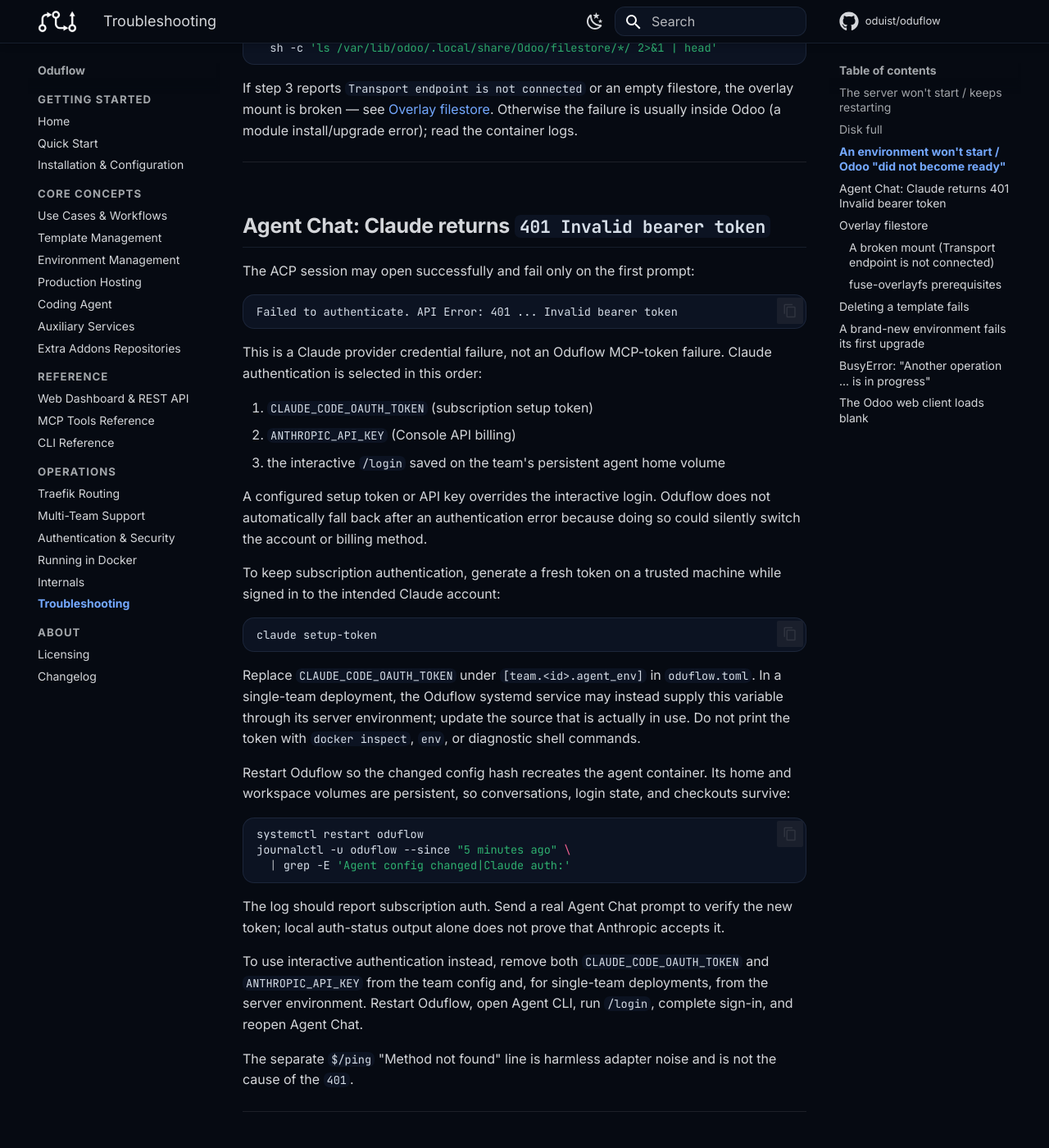
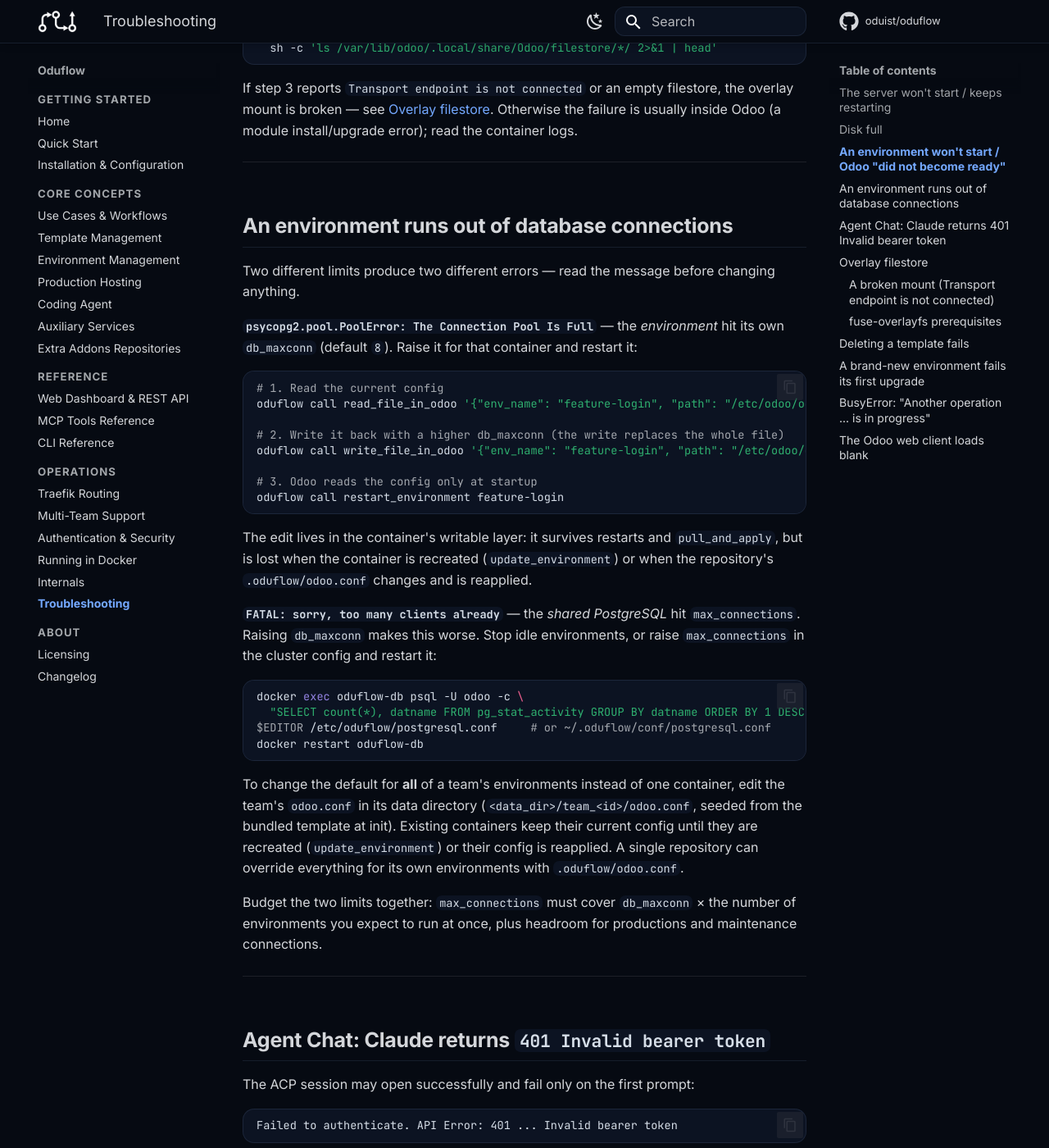
Before and after one commit to oduist/oduflow, an MkDocs documentation site: the page built from docs/troubleshooting.md, in a window 1280 px wide and 1400 px high, scrolled down 2069 px. Shown: the whole window at 82% size. Built offline with MkDocs 1.6.1 and Material for MkDocs 9.7.7, drawn with Linux system fonts in a browser that asks for light colours; comment, search, counter and statistics services are not loaded.

Commit message:
Tell agents how to handle an exhausted DB connection pool
An agent that hit `psycopg2.pool.PoolError: The Connection Pool Is Full` had
no documented remedy and would either stall or escalate. It can fix that
itself: raise db_maxconn in the container's /etc/odoo/odoo.conf and restart
the environment.

The guidance is deliberately bounded. Raise it once (8 -> 16, hard ceiling
32): a pool error that returns after one bump means the code is leaking
cursors, not that the number is too small. And `FATAL: sorry, too many
clients already` is the shared PostgreSQL limit, where raising db_maxconn
only makes things worse — that one goes back to the user.

The edit is container-local and survives restarts and pull_and_apply, but is
lost on recreation; permanent changes belong in the repository's
.oduflow/odoo.conf or the team's odoo.conf.

Also documents both errors for operators in the troubleshooting guide, and
drops a stale claim that the bundled template sets admin_passwd (removed in
135eeca).

````diff
--- a/docs/troubleshooting.md
+++ b/docs/troubleshooting.md
@@ -97,6 +97,55 @@
 the overlay mount is broken — see [Overlay filestore](#overlay-filestore).
 Otherwise the failure is usually inside Odoo (a module install/upgrade error);
 read the container logs.
+
+---
+
+## An environment runs out of database connections
+
+Two different limits produce two different errors — read the message before
+changing anything.
+
+**`psycopg2.pool.PoolError: The Connection Pool Is Full`** — the *environment*
+hit its own `db_maxconn` (default `8`). Raise it for that container and
+restart it:
+
+```bash
+# 1. Read the current config
+oduflow call read_file_in_odoo '{"env_name": "feature-login", "path": "/etc/odoo/odoo.conf"}'
+
+# 2. Write it back with a higher db_maxconn (the write replaces the whole file)
+oduflow call write_file_in_odoo '{"env_name": "feature-login", "path": "/etc/odoo/odoo.conf", "content": "[options]\n...\ndb_maxconn = 16\n", "user": "odoo"}'
+
+# 3. Odoo reads the config only at startup
+oduflow call restart_environment feature-login
+```
+
+The edit lives in the container's writable layer: it survives restarts and
+`pull_and_apply`, but is lost when the container is recreated
+(`update_environment`) or when the repository's `.oduflow/odoo.conf` changes
+and is reapplied.
+
+**`FATAL: sorry, too many clients already`** — the *shared PostgreSQL* hit
+`max_connections`. Raising `db_maxconn` makes this worse. Stop idle
+environments, or raise `max_connections` in the cluster config and restart it:
+
+```bash
+docker exec oduflow-db psql -U odoo -c \
+  "SELECT count(*), datname FROM pg_stat_activity GROUP BY datname ORDER BY 1 DESC;"
+$EDITOR /etc/oduflow/postgresql.conf     # or ~/.oduflow/conf/postgresql.conf
+docker restart oduflow-db
+```
+
+To change the default for **all** of a team's environments instead of one
+container, edit the team's `odoo.conf` in its data directory
+(`<data_dir>/team_<id>/odoo.conf`, seeded from the bundled template at init).
+Existing containers keep their current config until they are recreated
+(`update_environment`) or their config is reapplied. A single repository can
+override everything for its own environments with `.oduflow/odoo.conf`.
+
+Budget the two limits together: `max_connections` must cover `db_maxconn` ×
+the number of environments you expect to run at once, plus headroom for
+productions and maintenance connections.
 
 ---
 
````
Also changed, not shown: docs/llms-full.txt (+52 -1 lines), docs/security.md (+3 -1 lines), src/oduflow/templates/agent_guides/agent_instructions.md (+39 -1 lines).
